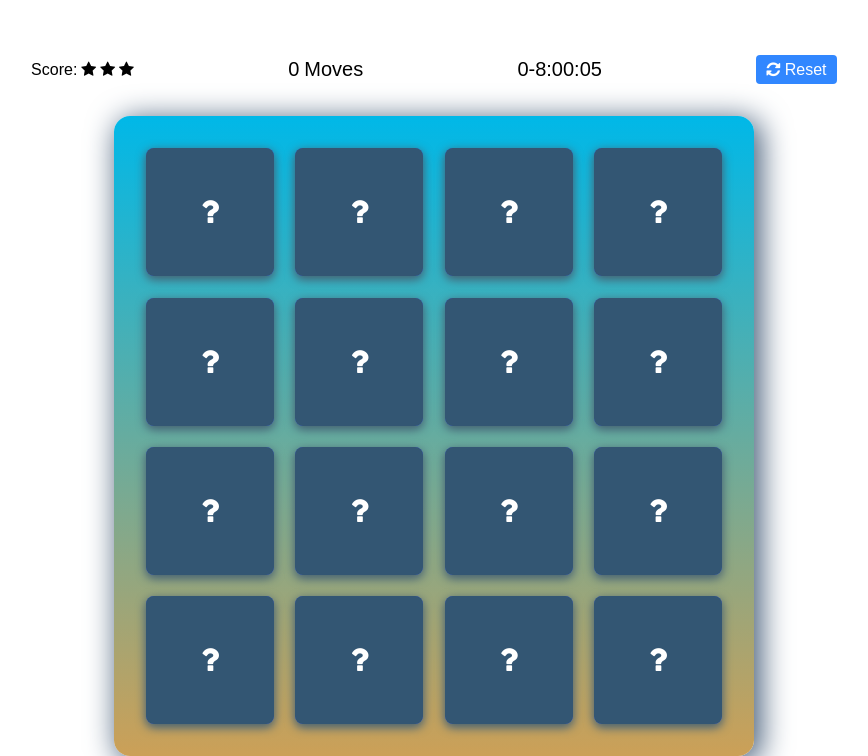
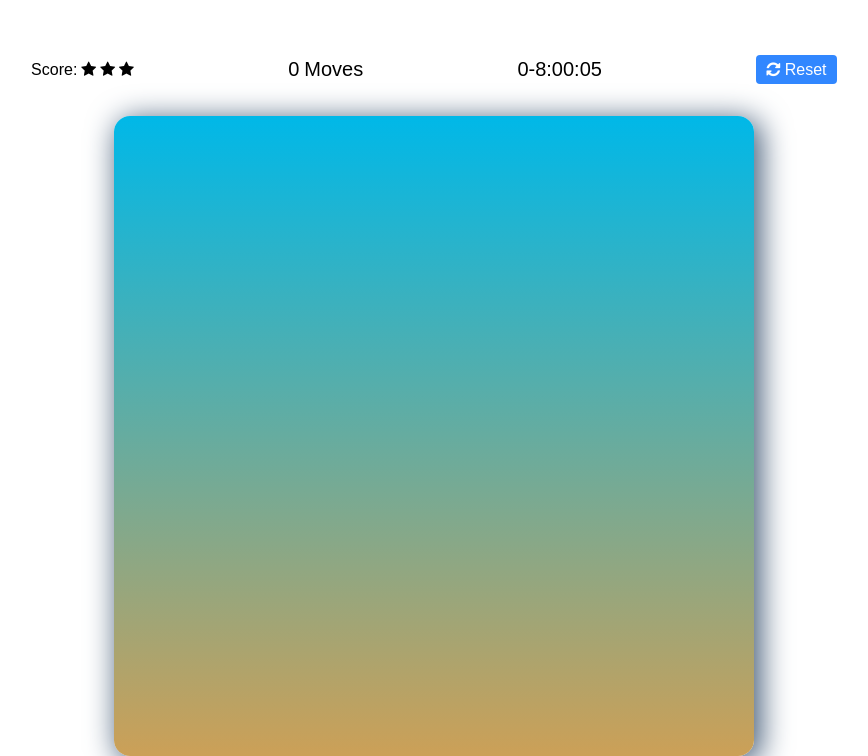
Before and after one commit to uestcNaldo/MemoryGame, a plain HTML site: page index.html in a window 1280 px wide. Shown: the part 67-823 px from the top of the page, without its empty margins (206-1074 px from the left). Drawn offline with Linux system fonts and the light colour scheme.

Commit message:
feature: almost game logic

```diff
--- a/index.html
+++ b/index.html
@@ -24,75 +24,16 @@
             <div class="timer">
                 00:00:00
             </div>
-            <div class="reset">
+            <div class="reset" id="reset">
                 <button><i class="fa fa-refresh"></i> Reset</button>
             </div>
         </section>
         <div class="game-content" id="game">
-            <div class="card">
-                <div class="front-side"><i class="fa fa-question fa-2x" aria-hidden="true"></i></div>
-                <div class="back-side"><i class="fa fa-camera-retro fa-2x" aria-hidden="true"></i></div>
-            </div>
-            <div class="card">
-                <div class="front-side"><i class="fa fa-question fa-2x" aria-hidden="true"></i></div>
-                <div class="back-side"><i class="fa fa-camera-retro fa-2x" aria-hidden="true"></i></div>
-            </div>
-            <div class="card">
-                <div class="front-side"><i class="fa fa-question fa-2x" aria-hidden="true"></i></div>
-                <div class="back-side"><i class="fa fa-camera-retro fa-2x" aria-hidden="true"></i></div>
-            </div>
-            <div class="card">
-                <div class="front-side"><i class="fa fa-question fa-2x" aria-hidden="true"></i></div>
-                <div class="back-side"><i class="fa fa-camera-retro fa-2x" aria-hidden="true"></i></div>
-            </div>
-            <div class="card">
-                <div class="front-side"><i class="fa fa-question fa-2x" aria-hidden="true"></i></div>
-                <div class="back-side"><i class="fa fa-camera-retro fa-2x" aria-hidden="true"></i></div>
-            </div>
-            <div class="card">
-                <div class="front-side"><i class="fa fa-question fa-2x" aria-hidden="true"></i></div>
-                <div class="back-side"><i class="fa fa-camera-retro fa-2x" aria-hidden="true"></i></div>
-            </div>
-            <div class="card">
-                <div class="front-side"><i class="fa fa-question fa-2x" aria-hidden="true"></i></div>
-                <div class="back-side"><i class="fa fa-camera-retro fa-2x" aria-hidden="true"></i></div>
-            </div>
-            <div class="card">
-                <div class="front-side"><i class="fa fa-question fa-2x" aria-hidden="true"></i></div>
-                <div class="back-side"><i class="fa fa-camera-retro fa-2x" aria-hidden="true"></i></div>
-            </div>
-            <div class="card">
-                <div class="front-side"><i class="fa fa-question fa-2x" aria-hidden="true"></i></div>
-                <div class="back-side"><i class="fa fa-camera-retro fa-2x" aria-hidden="true"></i></div>
-            </div>
-            <div class="card">
-                <div class="front-side"><i class="fa fa-question fa-2x" aria-hidden="true"></i></div>
-                <div class="back-side"><i class="fa fa-camera-retro fa-2x" aria-hidden="true"></i></div>
-            </div>
-            <div class="card">
-                <div class="front-side"><i class="fa fa-question fa-2x" aria-hidden="true"></i></div>
-                <div class="back-side"><i class="fa fa-camera-retro fa-2x" aria-hidden="true"></i></div>
-            </div>
-            <div class="card">
-                <div class="front-side"><i class="fa fa-question fa-2x" aria-hidden="true"></i></div>
-                <div class="back-side"><i class="fa fa-camera-retro fa-2x" aria-hidden="true"></i></div>
-            </div>
-            <div class="card">
-                <div class="front-side"><i class="fa fa-question fa-2x" aria-hidden="true"></i></div>
-                <div class="back-side"><i class="fa fa-camera-retro fa-2x" aria-hidden="true"></i></div>
-            </div>
-            <div class="card">
-                <div class="front-side"><i class="fa fa-question fa-2x" aria-hidden="true"></i></div>
-                <div class="back-side"><i class="fa fa-camera-retro fa-2x" aria-hidden="true"></i></div>
-            </div>
-            <div class="card">
-                <div class="front-side"><i class="fa fa-question fa-2x" aria-hidden="true"></i></div>
-                <div class="back-side"><i class="fa fa-camera-retro fa-2x" aria-hidden="true"></i></div>
-            </div>
-            <div class="card">
-                <div class="front-side"><i class="fa fa-question fa-2x" aria-hidden="true"></i></div>
-                <div class="back-side"><i class="fa fa-camera-retro fa-2x" aria-hidden="true"></i></div>
-            </div>
+            <!--卡片模板-->
+            <!--<div class="card">-->
+                <!--<div class="front-side"><i class="fa fa-question fa-2x" aria-hidden="true"></i></div>-->
+                <!--<div class="back-side"><i class="fa fa-2x" aria-hidden="true"></i></div>-->
+            <!--</div>-->
         </div>
     </div>
     <script src="js/jquery-3.2.1.js"></script>
```
